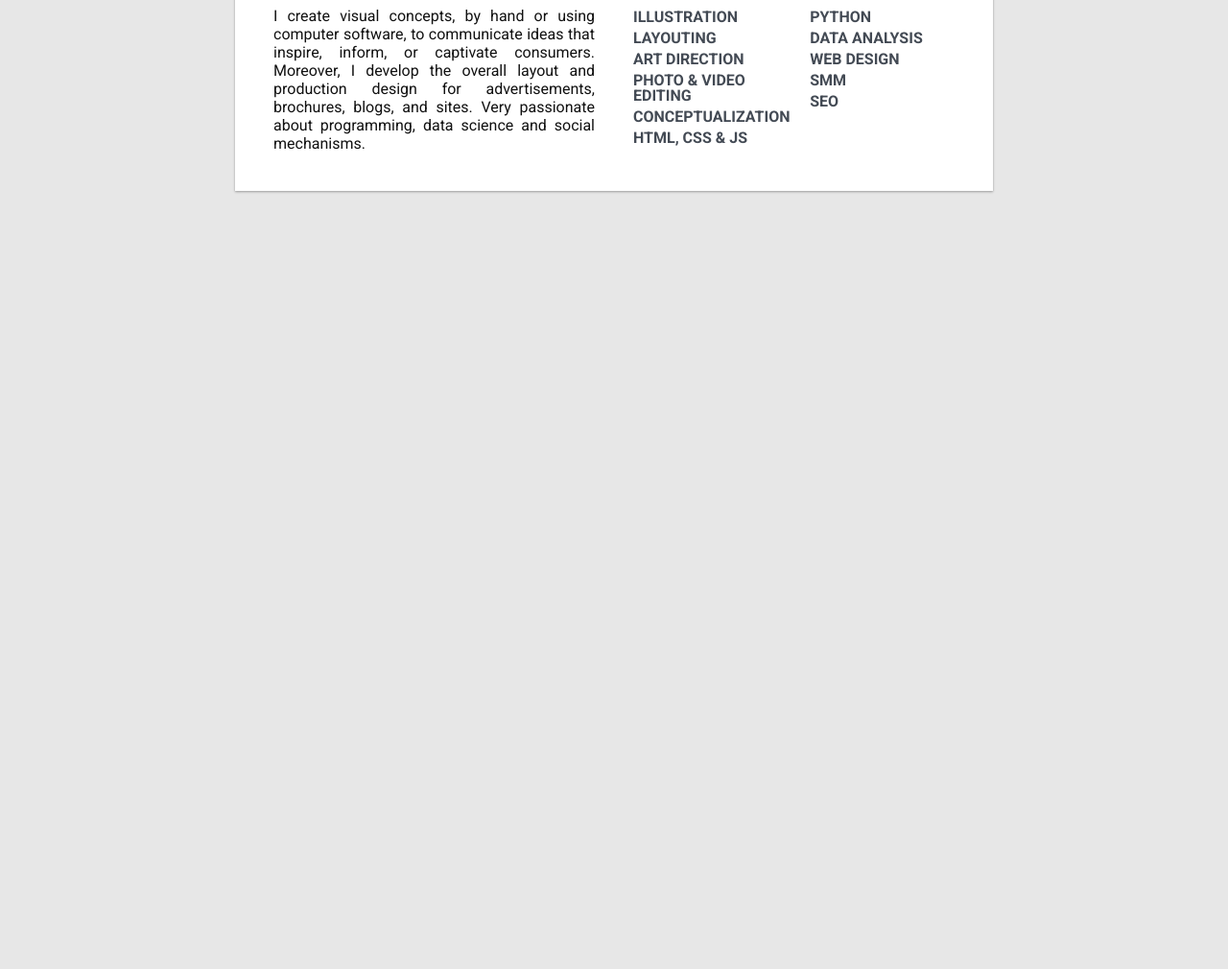
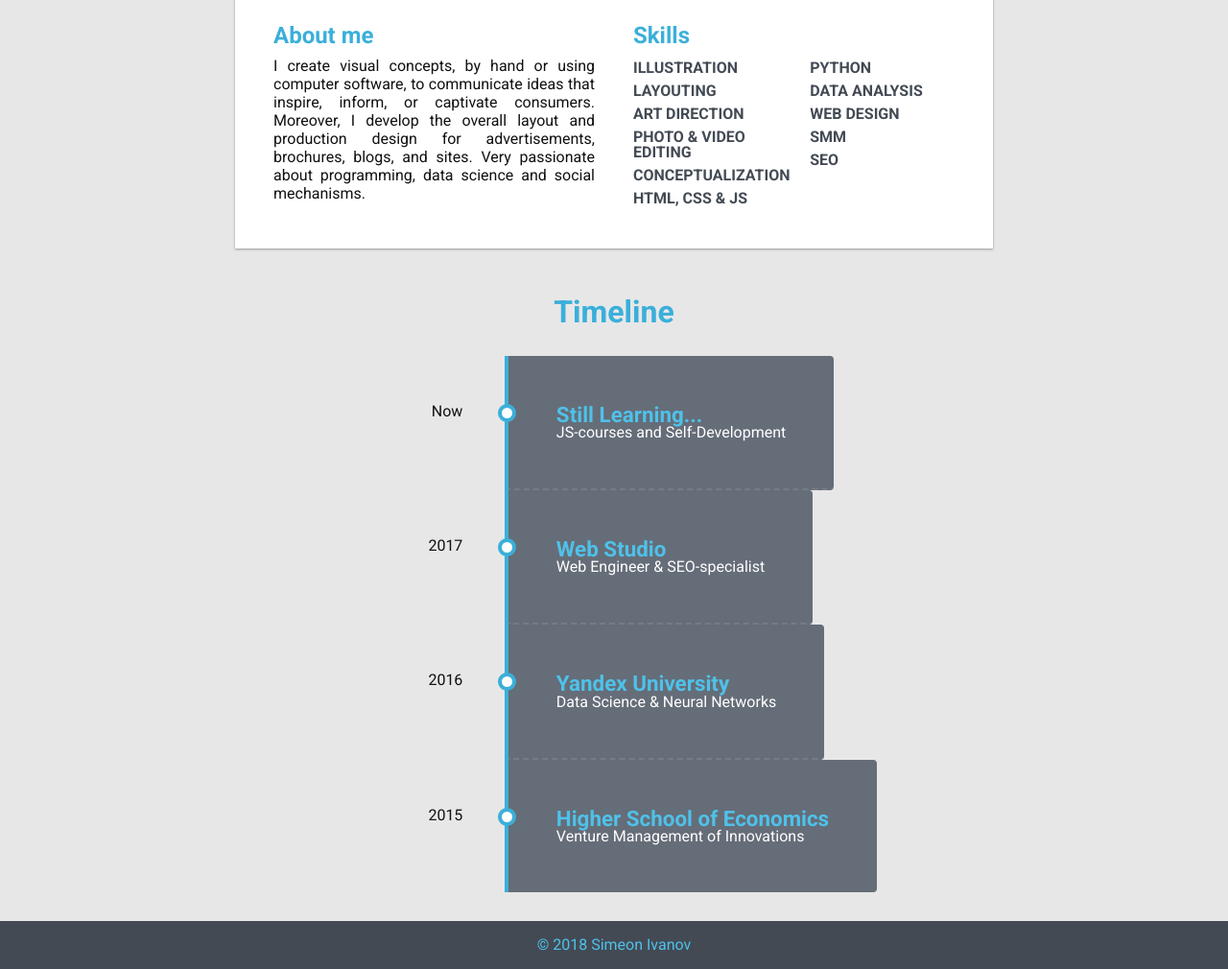
Before and after one commit to chewiewearehome/CV, a plain HTML site: page index.html in a window 1280 px wide. Shown: the part 667-1677 px from the top of the page at 96% size. Before the commit the page ends 956 px from the top, so only its background shows below. Drawn offline with Linux system fonts and the light colour scheme.

Commit message:
Adding Timeline, Footer and Main Headings - Final commit

```diff
--- a/css/main.css
+++ b/css/main.css
@@ -1,11 +1,12 @@
+@import url(reset.css);
 @import url(https://fonts.googleapis.com/css?family=Roboto:400,100,300,300italic,400italic,500,500italic,700,700italic,900,900italic,100italic);
 
 :root {
     --blue: #4FC1E9;
     --dark-blue: #3BAFDA;
-    --light-grey: #E7E7E7;
-    --grey: #656D78;
-    --dark-grey: #434A54;
+    --light-gray: #E7E7E7;
+    --gray: #656D78;
+    --dark-gray: #434A54;
     --black: #111111;
     --white: #fff;
     --material-shadow: 0 1px 3px rgba(0,0,0,0.12), 0 1px 2px rgba(0,0,0,0.24);
@@ -14,7 +15,7 @@
 
 
 
-/* BASIC SETTINGS  -------------------------------*/
+/* BASIC SETTINGS  ------------------------------------------*/
 
 html {
     font-family: 'Roboto', sans-serif;
@@ -43,7 +44,7 @@ a {
 }
 
 a:hover {
-    color: var(--light-grey);
+    color: var(--light-gray);
 }
 
 p {
@@ -53,12 +54,12 @@ p {
 
 
 
-/* BODY AND MAIN BLOCKS TEMPLATES-------------------------------*/
+/* BODY AND MAIN BLOCKS TEMPLATES ------------------------------------------*/
 
 body {
     width: 100%;
     min-height: 100vh;
-    background-color: var(--light-grey);
+    background-color: var(--light-gray);
 }
 
 .box { /*Top background block of BODY*/
@@ -112,7 +113,7 @@ body {
     left: 0;
     bottom: 0;
     width: 100%;
-    border-bottom: 2px solid var(--light-grey);
+    border-bottom: 2px solid var(--light-gray);
 }
 
 .bold { /*All .bold blocks are bold*/
@@ -135,12 +136,20 @@ body {
     flex-direction: column;
     justify-content: space-evenly;
 
-    color: var(--dark-grey);
+    color: var(--dark-gray);
+}
+
+.main_container > h2 { /*Main Headings*/
+    color: var(--dark-blue);
+    text-align: center;
+    margin-top: 20px;
+
+    font-size: 2em;
 }
 
 
 
-/*TOP ROW with LOGO and SOCIALS ------------------*/
+/*TOP ROW with LOGO and SOCIALS ------------------------------------------*/
 
 .top {
     flex-direction: row;
@@ -184,7 +193,7 @@ body {
 
 
 
-/*2nd ROW - PERSONAL INFO ------------------*/
+/*2nd ROW - PERSONAL INFO ------------------------------------------*/
 
 .personal-info {
     flex-direction: row;
@@ -298,7 +307,7 @@ body {
 
 
 
-/*3nd ROW - ABOUT ME and SKILLS ------------------*/
+/*3nd ROW - ABOUT ME and SKILLS ------------------------------------------*/
 
 .about-info {
     justify-content: center;
@@ -307,19 +316,19 @@ body {
     padding: 20px;
 }
 
-.about-info > * {
+.about-info > * { /*Making 2  parts same size with padding*/
     flex-basis: 100%;
-
     padding: 20px;
 }
 
-.about-info h2 {
+.about-info h2 { /*Customizing h2*/
     margin-bottom: 10px;
     color: var(--dark-blue);
 }
 
-.about-info .column > * {
-    margin: 3px 0;
+.about-info .column > * { /*Adding Skill column parts margin */
+    margin: 4px 0;
+    color: var(--dark-gray);
 }
 
 .about-info .column:first-child {
@@ -328,13 +337,107 @@ body {
 
 
 
-/*BOTTOM ROW - LIFETIME ------------------*/
+/*BOTTOM ROW - TIMELINE ------------------------------------------*/
+
+.timeline h3 {
+    color: var(--blue);
+}
+
+.timeline-row {
+    flex-direction: column;
+    align-items: center;
+}
+
+.timeline { /*Basic settings to whole timeline*/
+    border-left: 4px solid var(--dark-blue);
+    color: var(--white);
+    border-radius: 0 4px 4px 0;
+    margin-left: 160px;
+
+    position: relative;
+
+    list-style: none;
+    text-align: left;
+}
+
+.timeline .event { /*Basic settings to a certain timeline part*/
+    border-bottom: 2px dashed rgba(255, 255, 255, 0.1);
+    padding: 50px;
+    position: relative;
+    cursor: pointer;
+    width: fit-content;
+    background-color: var(--gray);
+
+    border-radius: 0 4px 4px 0;
+
+    transition: all 0.3s cubic-bezier(.25,.8,.25,1);
+}
+
+.timeline .event:hover {
+    padding-left: 60px;
+}
+
+.timeline .event:last-of-type {
+    border: none;
+}
+
+.timeline .event:before,
+.timeline .event:after {
+    position: absolute;
+    display: block;
+    top: 0;
+}
+
+.timeline .event:before { /*Time on left*/
+    left: -167.5px;
+    top: 50px;
+    color: var(--black);
+    content: attr(data-date);
+    text-align: right;
+    min-width: 120px;
+
+}
+.timeline .event:after { /*"Bullet Points"*/
+    border: 4px solid var(--dark-blue);
+    left: -11.15px;
+    top: 50px;
+    background-color: var(--white);
+    border-radius: 50%;
+    height: 11px;
+    width: 11px;
+    content: "";
+    transition: 0.5s all;
+}
+
+.timeline .event:hover:after {
+    transform: scale(1.5, 1.5);
+}
+
+.timeline .event:hover:before {
+    font-weight: bold;
+}
 
 
 
+/*FOOTER ------------------------------------------*/
+
+footer {
+    display: flex;
+    justify-content: center;
+    align-items: center;
+
+    z-index: -1;
+    width: 100%;
+    height: 50px;
+    background-color: var(--dark-gray);
+
+    color: var(--blue);
+    /* font-weight: bold; */
+}
 
 
-/*MOBILE ADAPTATION ------------------*/
+
+/*MOBILE ADAPTATION ------------------------------------------*/
 
 @media screen and (max-width: 650px) {
     /*Mobile margins ------------------*/
@@ -370,7 +473,7 @@ body {
         height: 90px;
     }
 
-    .personal-info .line::before {
+    .personal-info .line:before {
         width: 100%;
     }
 
--- a/index.html
+++ b/index.html
@@ -4,7 +4,6 @@
     <meta charset="UTF-8">
     <meta name="viewport" content="width=device-width, initial-scale=1.0">
     <meta http-equiv="X-UA-Compatible" content="ie=edge">
-    <link rel="stylesheet" href="css/reset.css">
     <link rel="stylesheet" href="css/main.css">
     <link rel="stylesheet" href="https://use.fontawesome.com/releases/v5.5.0/css/all.css" integrity="sha384-B4dIYHKNBt8Bc12p+WXckhzcICo0wtJAoU8YZTY5qE0Id1GSseTk6S+L3BlXeVIU" crossorigin="anonymous">
     <title>Simeon Ivanov | CV</title>
@@ -48,6 +47,7 @@
             </div>
 
         </div>
+        <h2>Bio</h2>
         <div class="row about-info block">
             <div class="about-me">
                 <h2>About me</h2>
@@ -75,8 +75,29 @@
                 </div>
             </div>
         </div>
-        <div class="row"></div>
+        <h2>Timeline</h2>
+        <div class="row timeline-row">
+            <ul class="timeline">
+                <li class="event " data-date="Now">
+                    <h3>Still Learning...</h3>
+                    <div>JS-courses and Self-Development</div>
+                </li>
+                <li class="event " data-date="2017">
+                    <h3>Web Studio</h3>
+                    <div>Web Engineer & SEO-specialist</div>
+                </li>
+                <li class="event " data-date="2016">
+                    <h3>Yandex University</h3>
+                    <div>Data Science & Neural Networks</div>
+                </li>
+                <li class="event " data-date="2015">
+                    <h3>Higher School of Economics</h3>
+                    <div>Venture Management of Innovations</div>
+                </li>
+            </ul>
+        </div>
     </div>
+    <footer>&copy 2018 Simeon Ivanov </footer>
 
 </body>
 </html>
```
Also changed, not shown: img/avatar_2.jpg (deleted).
